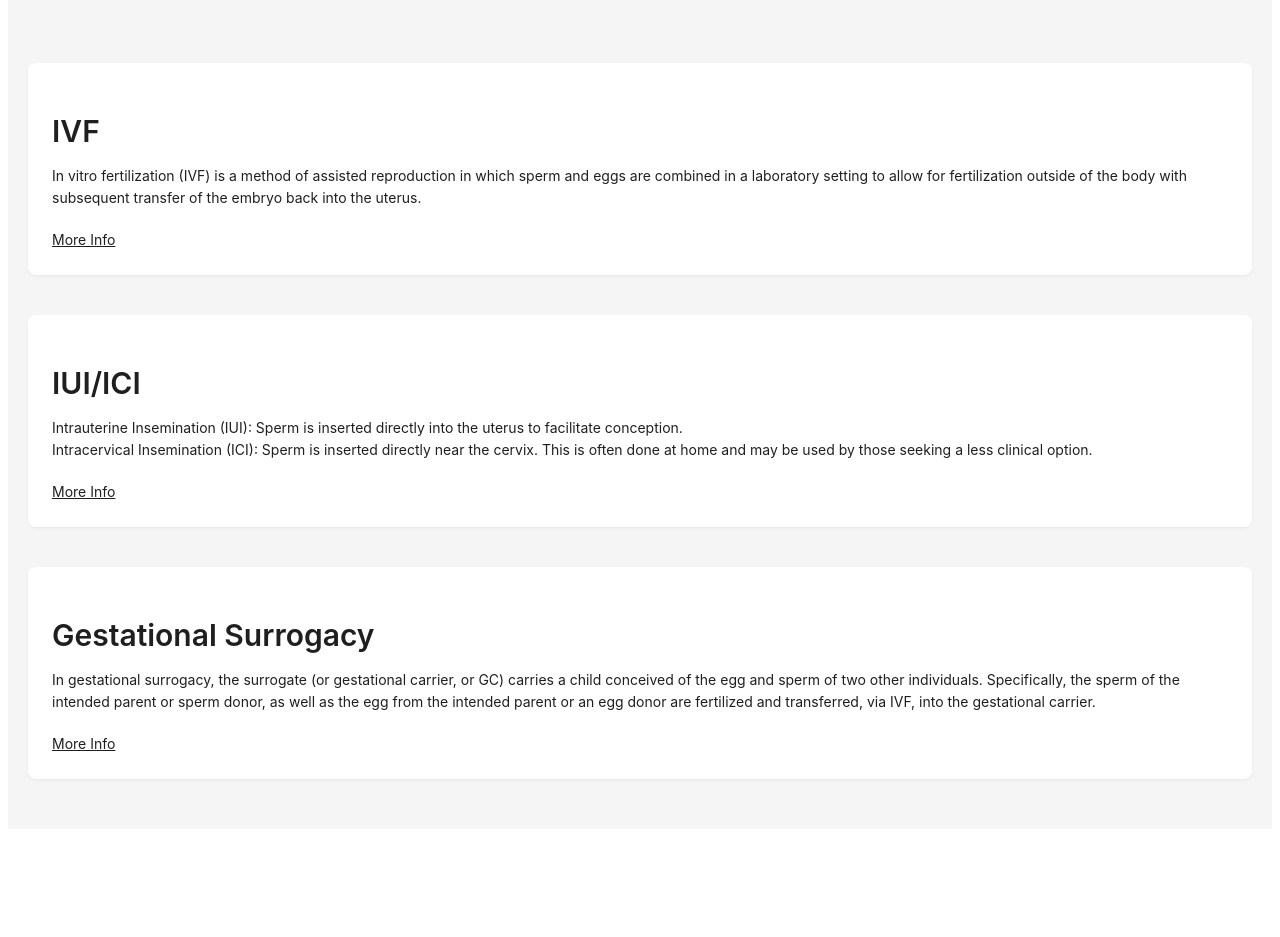
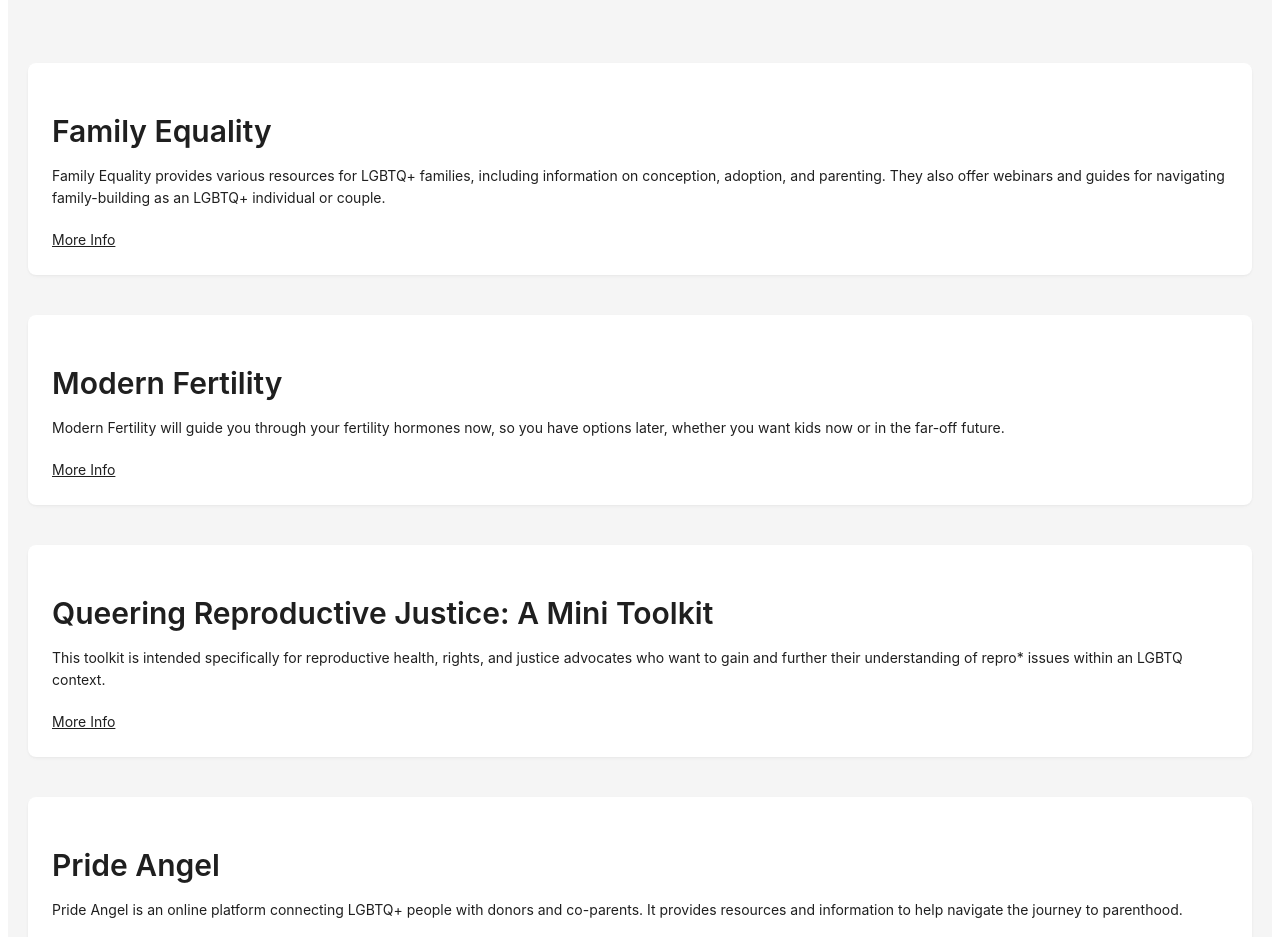
Before and after one commit to MBHunter88/queer_conceptions, a React (Vite) app in the folder client/: page /resources in a window 1280 px wide. Shown: the part 155-1092 px from the top of the page. Before the commit the page ends 992 px from the top, so only its background shows below. Built offline with nearby package versions, Linux system fonts and the light colour scheme.

Commit message:
refactor resource library and implement search bar functionality

```diff
--- a/client/src/pages/ResourceLibrary.jsx
+++ b/client/src/pages/ResourceLibrary.jsx
@@ -1,12 +1,58 @@
-import React from 'react';
+import React, { useState } from 'react';
 import { Card, Typography, Form, Input, Layout, Row, Col } from 'antd';
 
 const { Content } = Layout;
 const { Title, Text } = Typography;
 
+const resources = [
+  {
+    title: "Family Equality",
+    description: "Family Equality provides various resources for LGBTQ+ families, including information on conception, adoption, and parenting. They also offer webinars and guides for navigating family-building as an LGBTQ+ individual or couple.",
+    link: "https://www.familyequality.org"
+  },
+  {
+    title: "Modern Fertility",
+    description: "Modern Fertility will guide you through your fertility hormones now, so you have options later, whether you want kids now or in the far-off future.",
+    link: "https://ro.co/fertility/#access-for-all"
+  },
+  {
+    title: "Queering Reproductive Justice: A Mini Toolkit",
+    description: "This toolkit is intended specifically for reproductive health, rights, and justice advocates who want to gain and further their understanding of repro* issues within an LGBTQ context.",
+    link: "https://www.thetaskforce.org/resources/queering-reproductive-justice-a-mini-toolkit/"
+  },
+  {
+    title: "Pride Angel",
+    description: " Pride Angel is an online platform connecting LGBTQ+ people with donors and co-parents. It provides resources and information to help navigate the journey to parenthood.",
+    link: "https://www.prideangel.com"
+  },
+  {
+    title: "Our Family Coalition",
+    description: "Our Family Coalition provides family-building resources, including support groups, educational programs, and networking opportunities for LGBTQ+ individuals and couples.",
+    link: "https://ourfamily.org"
+  },
+  {
+    title: "The Center for Reproductive Rights",
+    description: "This organization provides resources to understand reproductive rights for LGBTQ+ individuals, including information on fertility treatments, surrogacy, and healthcare rights.",
+    link: "https://reproductiverights.org"
+  },
+  {
+    title: "Resolve: The National Infertility Association",
+    description: " Resolve offers information specifically for LGBTQ+ individuals, covering topics such as IVF, surrogacy, and other pathways to conception, while focusing on inclusivity.",
+    link: "https://resolve.org/what-are-my-options/lgbtq-family-building"
+  },
+]
+
 const ResourceLibrary = () => {
 
-//TODO: Logic fo search bar functionality
+  const [searchTerm, setSearchTerm] = useState('');
+
+
+  // Logic fo search bar functionality
+  const filteredResources = resources.filter((resource) =>
+    resource.title.toLowerCase().includes(searchTerm.toLowerCase()) ||
+    resource.description.toLowerCase().includes(searchTerm.toLowerCase())
+  );
+
 
   return (
     <Layout>
@@ -14,62 +60,26 @@
         <div className="resource-library">
           <Form style={{ paddingBottom: 40 }}>
             <Form.Item label="Search" name="search">
-              <Input placeholder="Search resources..." />
+              <Input placeholder="Search resources..."
+                value={searchTerm}
+                onChange={(e) => setSearchTerm(e.target.value)} />
             </Form.Item>
           </Form>
           <Row gutter={[0, 40]} justify="center">
 
-            <Col span={24}>
-              <Card
-                className="resource-link"
-                bordered={false}
-              >
-                <Title level={2} style={{ color: 'inherit' }}>IVF</Title>
-                <Text style={{ color: 'inherit' }}>
-                  In vitro fertilization (IVF) is a method of assisted reproduction in which sperm and eggs are
-                  combined in a laboratory setting to allow for fertilization outside of the body with subsequent
-                  transfer of the embryo back into the uterus.
-                </Text>
-                <div style={{ marginTop: '20px' }}>
-                  <a href='' style={{ color: 'inherit', textDecoration: 'underline' }}>More Info</a>
-                </div>
-              </Card>
-            </Col>
-
-            <Col span={24}>
-              <Card
-                className="resource-link"
-                bordered={false}
-              >
-                <Title level={2} style={{ color: 'inherit' }}>IUI/ICI</Title>
-                <Text style={{ color: 'inherit' }}>
-                  Intrauterine Insemination (IUI): Sperm is inserted directly into the uterus to facilitate conception. <br />
-                  Intracervical Insemination (ICI): Sperm is inserted directly near the cervix. This is often done at home
-                  and may be used by those seeking a less clinical option.
-                </Text>
-                <div style={{ marginTop: '20px' }}>
-                  <a href='' style={{ color: 'inherit', textDecoration: 'underline' }}>More Info</a>
-                </div>
-              </Card>
-            </Col>
-
-            <Col span={24}>
-              <Card
-                className="resource-link"
-                bordered={false}
-              >
-                <Title level={2} style={{ color: 'inherit' }}>Gestational Surrogacy</Title>
-                <Text style={{ color: 'inherit' }}>
-                  In gestational surrogacy, the surrogate (or gestational carrier, or GC) carries a child conceived
-                  of the egg and sperm of two other individuals. Specifically, the sperm of the intended parent or
-                  sperm donor, as well as the egg from the intended parent or an egg donor are fertilized and
-                  transferred, via IVF, into the gestational carrier.
-                </Text>
-                <div style={{ marginTop: '20px' }}>
-                  <a href='' style={{ color: 'inherit', textDecoration: 'underline' }}>More Info</a>
-                </div>
-              </Card>
-            </Col>
+            {filteredResources.map((resource, index) => (
+              <Col span={24} key={index}>
+                <Card className="resource-link" bordered={false}>
+                  <Title level={2} style={{ color: 'inherit' }}>{resource.title}</Title>
+                  <Text style={{ color: 'inherit' }}>{resource.description}</Text>
+                  <div style={{ marginTop: '20px' }}>
+                    <a href={resource.link} target="_blank" rel="noopener noreferrer" style={{ color: 'inherit', textDecoration: 'underline' }}>
+                      More Info
+                    </a>
+                  </div>
+                </Card>
+              </Col>
+            ))}
           </Row>
         </div>
       </Content>
```
